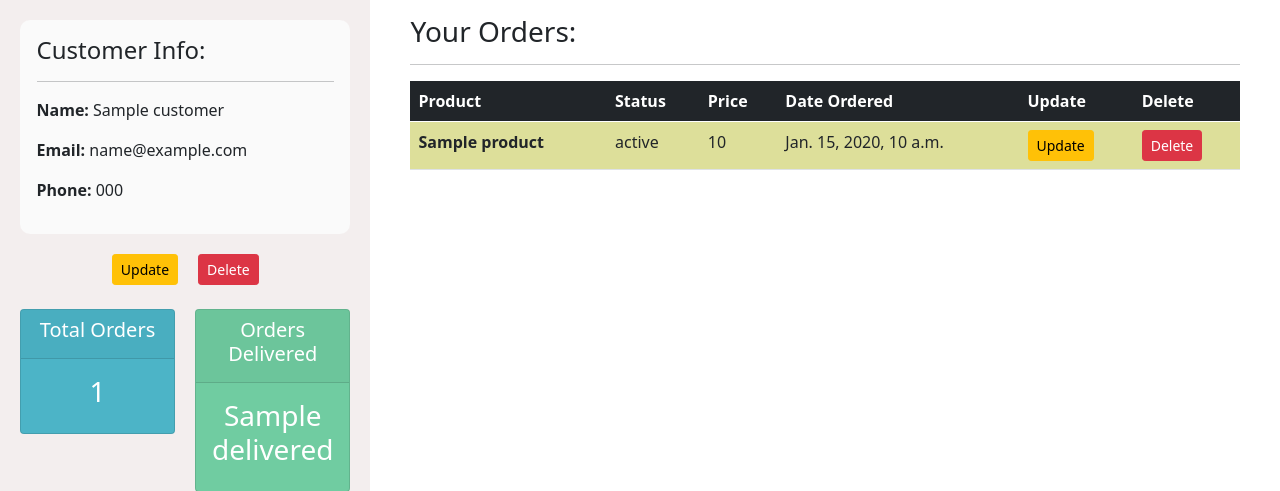
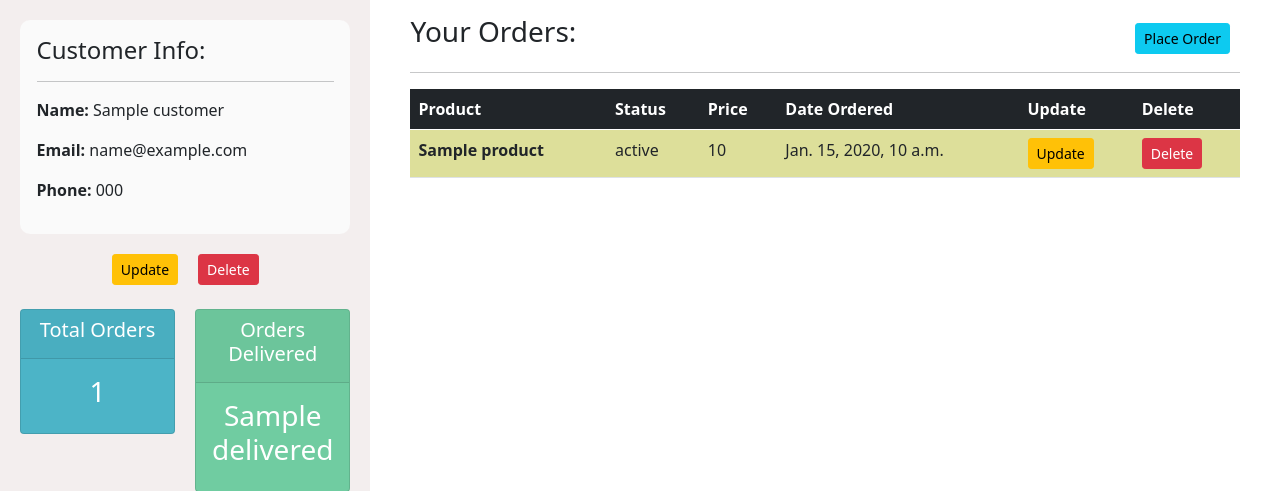
Before and after one commit to sd2001/CRM-X, a Django app: template templates/customer.html in a window 1280 px wide. Shown: the part 58-549 px from the top of the page. Run offline with Django 3.2, Linux system fonts and the light colour scheme; the template is opened without the code that fills it: most values are stand-ins (such as "Sample title", 1, 10 or a date in 2020).

Commit message:
👌 IMPROVE: Changes in headers

```diff
--- a/templates/customer.html
+++ b/templates/customer.html
@@ -100,7 +100,15 @@
 	</div>
 	<div class="main">
 		<div class="table-wrap">
-			<h3>Your Orders: </h3>
+			<div class="place left1">
+				<h3>Your Orders: </h3>
+			</div>
+		<div class="place right1">
+			<a href="{% url 'createOrder' customer.id %}">
+				<button type="button" class="btn btn-info btn-sm">Place Order
+				</button>
+			</a>
+		</div>
 			<hr>
 		<table class="table table-striped">
 			<thead class="table-dark">
```
